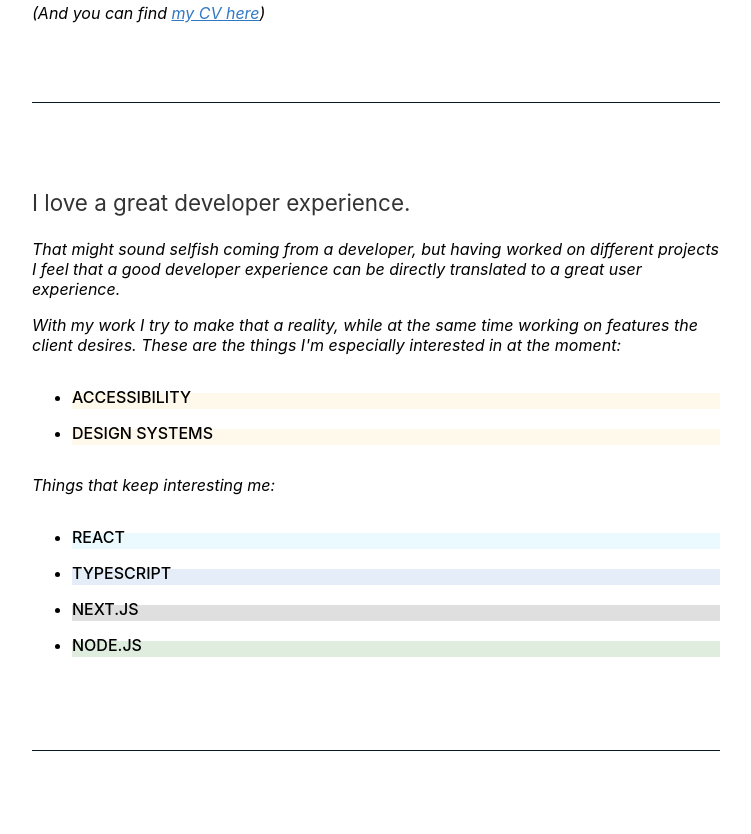
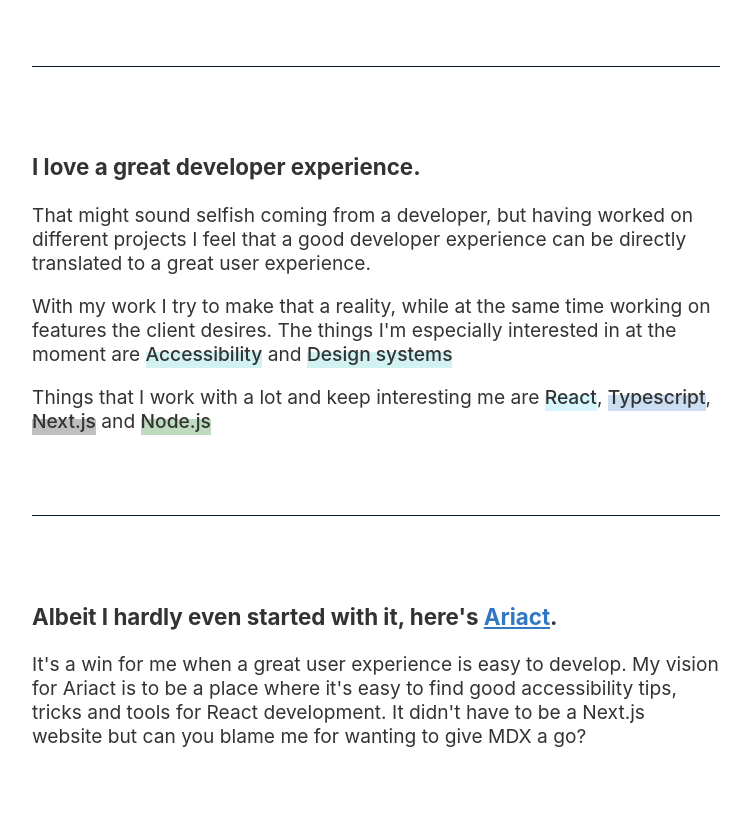
Before and after one commit to tristandubbeld/tristandubbeld.nl, a plain HTML site: page index.html in a window 1280 px wide. Shown: the part 429-1263 px from the top of the page, without its empty margins (264-1015 px from the left). Drawn offline with Linux system fonts and the light colour scheme.

Commit message:
Small tweaks and remove empty cv page

```diff
--- a/index.html
+++ b/index.html
@@ -2,7 +2,7 @@
 <html>
   <head>
     <meta charset="utf-8" />
-    <meta name="viewport" content="width=device-width, initial-scale=1" />
+    <meta name="viewport" content="width=device-width" />
     <title>Tristan Dubbeld | Frontend developer</title>
     <meta name="description" content="Personal website of Tristan. Frontend developer" />
     <link rel="stylesheet" type="text/css" href="main.css" />
@@ -32,31 +32,20 @@
       <p class="text--disclaimer">(despite the lack of all those technologies on this website, keeping it simple)</p>
       <div class="spacer"></div>
       <p class="text--highlight">I am currently working at <a href="https://www.deptagency.com/">Dept</a>.</p>
-      <p class="text--disclaimer">(And you can find <a href="cv.html">my CV here</a>)</p>
       <div class="spacer--2 horizontal-rule"></div>
       <div class="spacer--2"></div>
-      <p class="text--highlight">I love a great developer experience.</p>
-      <p class="text--disclaimer">That might sound selfish coming from a developer, but having worked on different projects I feel that a good developer experience can be directly translated to a great user experience.</p>
-      <p class="text--disclaimer">With my work I try to make that a reality, while at the same time working on features the client desires.
-        These are the things I'm especially interested in at the moment:
-        <ul class="interest-list">
-          <li class="interest-item tech">Accessibility</li>
-          <li class="interest-item tech">Design systems</li>
-        </ul>
+      <p class="text--highlight text--bold">I love a great developer experience.</p>
+      <p class="text--regular">That might sound selfish coming from a developer, but having worked on different projects I feel that a good developer experience can be directly translated to a great user experience.</p>
+      <p class="text--regular">With my work I try to make that a reality, while at the same time working on features the client desires.
+        The things I'm especially interested in at the moment are <span class="text--medium tech">Accessibility</span> and <span class="text--medium tech">Design systems</span>
       </p>
-      <p class="text--disclaimer">
-        Things that keep interesting me:
-        <ul class="interest-list">
-          <li class="interest-item tech tech--react">React</li>
-          <li class="interest-item tech tech--ts">Typescript</li>
-          <li class="interest-item tech tech--next">Next.js</li>
-          <li class="interest-item tech tech--node">Node.js</li>
-        </ul>
+      <p class="text--regular">
+        Things that I work with a lot and keep interesting me are <span class="text--medium tech tech--react">React</span>, <span class="text--medium tech tech--ts">Typescript</span>, <span class="text--medium tech tech--next">Next.js</span> and <span class="text--medium tech tech--node">Node.js</span>
       </p>
       <div class="spacer--2 horizontal-rule"></div>
       <div class="spacer--2"></div>
-      <p class="text--highlight">Albeit I hardly even started with it, here's <a href="https://ariact.vercel.app/">Ariact</a>.
-      <p class="text--disclaimer">It's a win for me when a great user experience is easy to develop. My vision for Ariact is to be a place where it's easy to find good accessibility tips, tricks and tools for React development. It didn't have to be a Next.js website but can you blame me for wanting to give MDX a go?</p>
+      <p class="text--highlight text--bold">Albeit I hardly even started with it, here's <a href="https://ariact.vercel.app/">Ariact</a>.
+      <p class="text--regular">It's a win for me when a great user experience is easy to develop. My vision for Ariact is to be a place where it's easy to find good accessibility tips, tricks and tools for React development. It didn't have to be a Next.js website but can you blame me for wanting to give MDX a go?</p>
       <div class="spacer--2"></div>
     </div>
   </body>
--- a/main.css
+++ b/main.css
@@ -60,6 +60,12 @@
   font-size: 1.2rem;
   color: hsl(0, 0%, 20%);
 }
+.text--medium {
+  font-weight: 500;
+}
+.text--bold {
+  font-weight: 700;
+}
 
 .tech {
   position: relative;
@@ -73,33 +79,24 @@
   content: '';
   width: 100%;
   height: 1rem;
-  background-color: rgba(255, 205, 98, 0.125);
+  background-color: hsla(180, 55%, 55%, 0.25);
 }
 .tech--js::after {
-  background-color: hsla(54, 93%, 53%, .125);
+  background-color: hsla(54, 93%, 53%, .25);
 }
 .tech--ts::after {
-  background-color: hsl(211, 60%, 48%, .125);
+  background-color: hsl(211, 60%, 48%, .25);
 }
 .tech--react::after {
-  background-color: hsla(193, 95%, 68%, .125);
+  background-color: hsla(193, 95%, 68%, .25);
 }
 .tech--next::after {
-  background-color: rgba(0, 0, 0, 0.125);
+  background-color: rgba(0, 0, 0, 0.25);
 }
 .tech--node::after {
-  background-color: hsla(119, 100%, 22%, .125);
+  background-color: hsla(119, 100%, 22%, .25);
 }
 
 .horizontal-rule {
   border-bottom: 1px solid hsl(211, 60%, 10%);
 }
-
-.interest-list {
-  margin: 2rem 0;
-  font-weight: 500;
-  text-transform: uppercase;
-}
-.interest-item+.interest-item {
-  margin-top: 1rem;
-}
```
Also changed, not shown: cv.html (deleted, +0 -18 lines).
